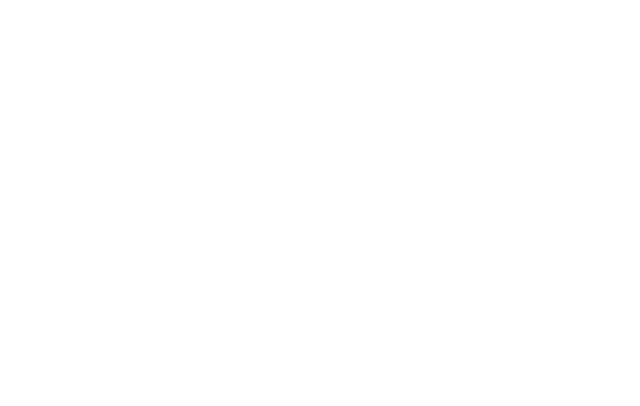
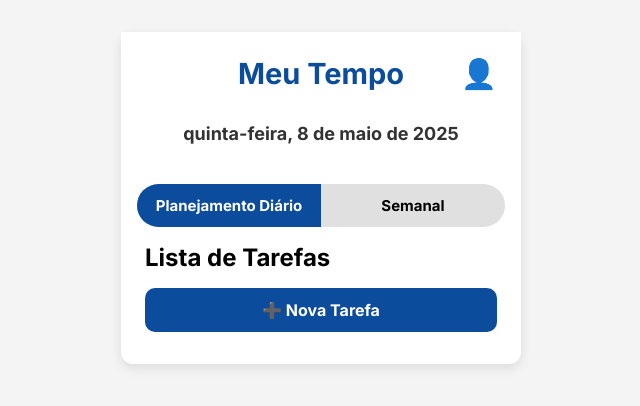
Before and after one commit to ICEI-PUC-Minas-PBE-ADS-SI/2025-1-p1-tiaw-time-flow, a plain HTML site: page index.html in a window 1280 px wide. Shown: the whole page, without its empty margins (319-959 px from the left). Drawn offline with Linux system fonts and the light colour scheme.

Commit message:
Modificações efetuadas em index.html, script.js e style.css

```diff
--- a/index.html
+++ b/index.html
@@ -9,7 +9,29 @@
 </head>
 <body>
 
+<div class="pagina">
+  <div class="cabecalho">
+    <h1>Meu Tempo</h1>
+    <div class="usuario-icone">👤</div>
+    <div id="data-hoje" class="data-hoje"></div>
+  </div>
 
-    <script src="script.js"> </script>
+  <div class="botoes">
+    <button class="planejamento">Planejamento Diário</button>
+    <button>Semanal</button>
+  </div>
+
+  <div class="tarefas">
+    <h2>Lista de Tarefas</h2>
+    <div id="lista-tarefas"></div>
+    <button id="tarefa-expecifica" class="nova-tarefa">➕ Nova Tarefa</button>
+  </div>
+</div>
+
+
+
+
+
+<script src="script.js"></script>
 </body>
 </html>
--- a/script.js
+++ b/script.js
@@ -0,0 +1,14 @@
+document.addEventListener("DOMContentLoaded", function () {
+    //data atual
+    const currentDateElem = document.getElementById("data-hoje");
+    const date = new Date();
+    currentDateElem.innerText = `${date.toLocaleDateString("pt-BR", { weekday: 'long', year: 'numeric', month: 'long', day: 'numeric' })}`;
+
+    const tasksContainer = document.getElementById("lista-tarefas");
+    const addTaskBtn = document.getElementById("tarefa-expecifica");
+
+    let tasks = [];
+
+
+
+  });
--- a/style.css
+++ b/style.css
@@ -0,0 +1,95 @@
+* {
+    margin: 0;
+    padding: 0;
+    font-family: 'Inter', sans-serif;
+}
+
+/* Estilo geral */
+body {
+    background: #f4f4f4;
+    display: flex;
+    justify-content: center;
+    padding: 32px;
+}
+
+.pagina {
+    background: white;
+    width: 100%;
+    max-width: 400px;
+    border-radius: 12px;
+    box-shadow: 0 4px 12px rgba(0, 0, 0, 0.1);
+}
+
+/* Cabeçalho */
+.cabecalho {
+    background: #ffffff;
+    padding: 24px;
+    text-align: center;
+    position: relative;
+}
+
+.cabecalho h1 {
+    color: #0b4c9c;
+    font-size: 29px;
+}
+
+.usuario-icone {
+    position: absolute;
+    top: 24px;
+    right: 24px;
+    font-size: 29px;
+}
+
+.data-hoje {
+    font-size: 18px;
+    color: #333;
+    font-weight: bold;
+    margin-top: 32px;
+}
+
+.botoes {
+    display: flex;
+    margin: 16px;
+    background: #e0e0e0;
+    border-radius: 50px;
+    overflow: hidden;
+}
+
+.botoes button {
+    flex: 1;
+    padding: 12px;
+    border: none;
+    background: transparent;
+    font-weight: bold;
+    cursor: pointer;
+    transition: 0.3s;
+    font-size: 15px;
+}
+
+.botoes .planejamento {
+    background: #0b4c9c;
+    color: #fff;
+}
+
+.tarefas {
+    padding: 0 24px 32px;
+}
+
+.tarefas h2 {
+    margin-bottom: 16px;
+    font-size: 24px;
+    color: #000;
+}
+
+
+.nova-tarefa {
+    width: 100%;
+    padding: 12px;
+    background: #0b4c9c;
+    color: white;
+    border: none;
+    font-weight: bold;
+    font-size: 16px;
+    border-radius: 10px;
+    cursor: pointer;
+}
```
